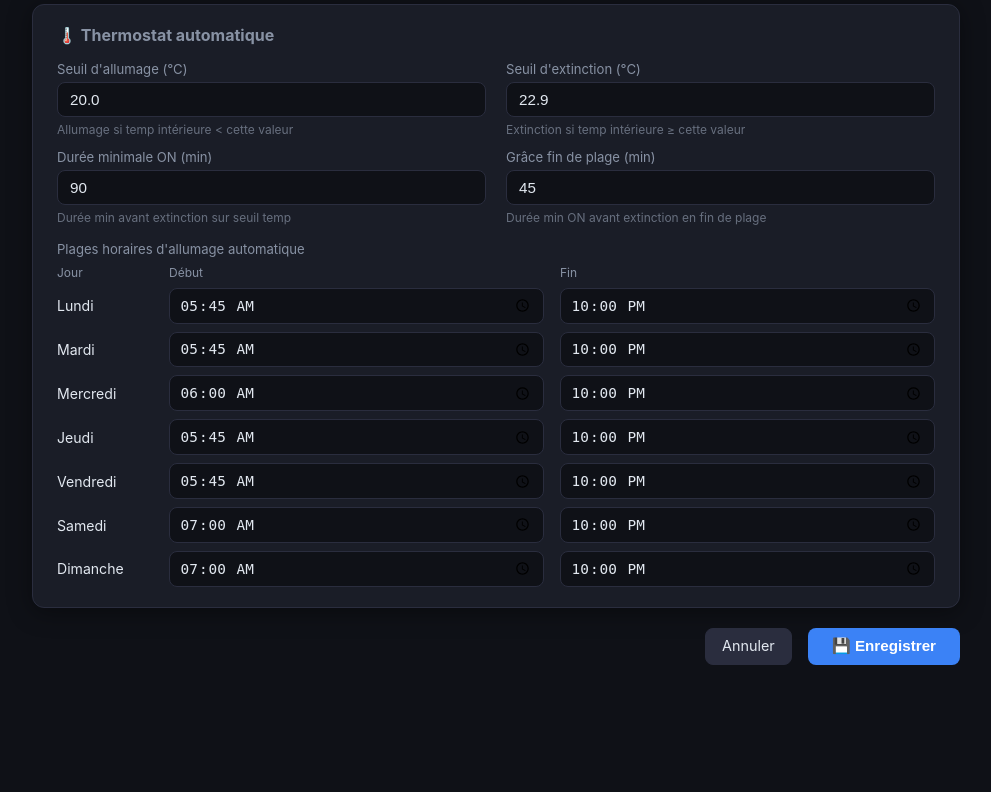
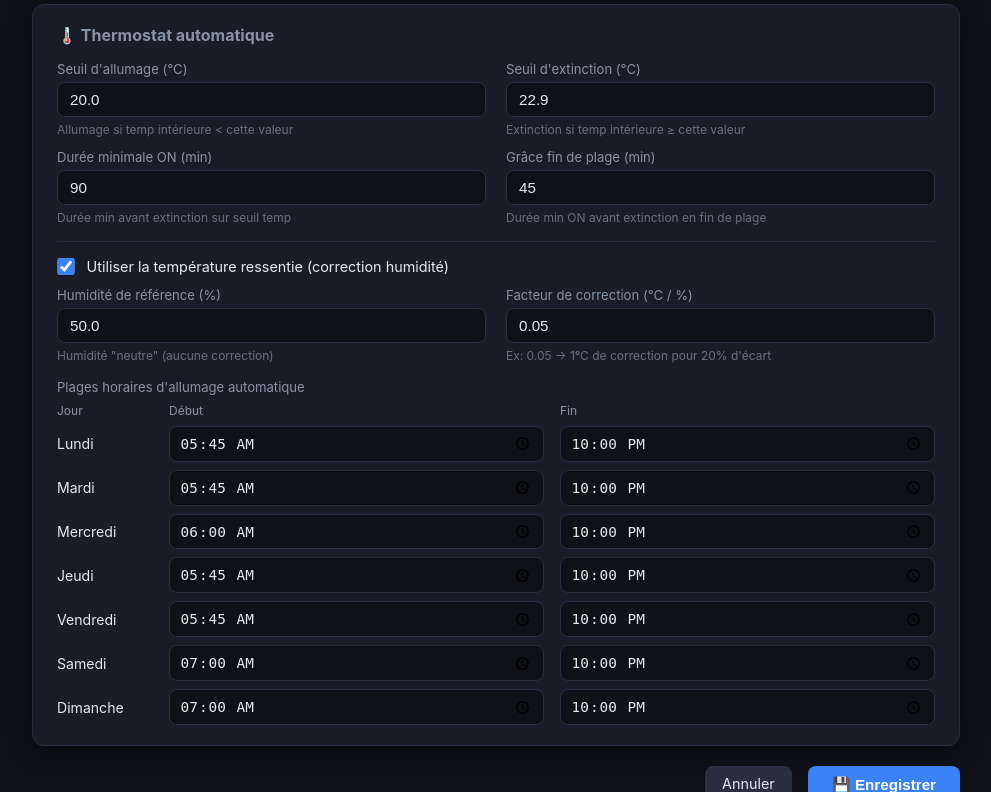
Before and after one commit to haysjg/Heating-Advisor, a Flask app: page /config in a window 1280 px wide. Shown: the part 2658-3450 px from the top of the page, without its empty margins (144-1135 px from the left). Before the commit the page ends 3323 px from the top, so only its background shows below. Run offline with Flask 3, Linux system fonts and the light colour scheme.

Commit message:
feat: température ressentie basée sur humidité pour le thermostat
- Formule : ressenti = temp + (humidité - référence) × facteur
- Paramètres configurables dans /config (toggle, référence, facteur)
- Affiché dans la carte température intérieure
- Inclus dans le diagnostic /api/thermostat/diagnose

Co-Authored-By: Claude Sonnet 4.6 <noreply@anthropic.com>

```diff
--- a/app.py
+++ b/app.py
@@ -142,6 +142,12 @@ def get_analysis(force_refresh: bool = False) -> dict:
 
     indoor = ha_client.get_indoor_climate(config.HOME_ASSISTANT)
     if indoor:
+        if (config.THERMOSTAT.get("use_felt_temperature")
+                and indoor.get("temperature") is not None
+                and indoor.get("humidity") is not None):
+            indoor["felt_temperature"] = thermostat_module.felt_temperature(
+                indoor["temperature"], indoor["humidity"], config.THERMOSTAT
+            )
         result["indoor"] = indoor
 
     _cache["data"] = result
@@ -256,6 +262,10 @@ def api_thermostat_diagnose():
         "temp_off": config.THERMOSTAT.get("temp_off"),
         "min_on_minutes": config.THERMOSTAT.get("min_on_minutes"),
         "grace_minutes": config.THERMOSTAT.get("end_of_schedule_grace_minutes"),
+        "use_felt_temperature": config.THERMOSTAT.get("use_felt_temperature"),
+        "felt_temperature": thermostat_module.felt_temperature(
+            indoor["temperature"], indoor.get("humidity"), config.THERMOSTAT
+        ) if indoor and indoor.get("temperature") is not None else None,
         "next_check": next_run,
     })
 
@@ -385,6 +395,9 @@ def api_config_save():
                 "temp_off": float(data.get("thermostat_temp_off", config.THERMOSTAT.get("temp_off", 22.9))),
                 "min_on_minutes": int(data.get("thermostat_min_on", config.THERMOSTAT.get("min_on_minutes", 90))),
                 "end_of_schedule_grace_minutes": int(data.get("thermostat_grace", config.THERMOSTAT.get("end_of_schedule_grace_minutes", 45))),
+                "use_felt_temperature": bool(data.get("thermostat_use_felt", config.THERMOSTAT.get("use_felt_temperature", True))),
+                "humidity_reference": float(data.get("thermostat_humidity_ref", config.THERMOSTAT.get("humidity_reference", 50.0))),
+                "humidity_correction_factor": float(data.get("thermostat_humidity_factor", config.THERMOSTAT.get("humidity_correction_factor", 0.05))),
                 "schedule": data.get("thermostat_schedule", config.THERMOSTAT.get("schedule", {})),
             },
         }
--- a/config.py
+++ b/config.py
@@ -86,6 +86,9 @@ THERMOSTAT = {
     "min_on_minutes": 90,                 # durée minimale ON avant extinction sur temp
     "end_of_schedule_grace_minutes": 45,  # durée minimale ON avant extinction fin de plage
     "check_interval_minutes": 10,         # fréquence de vérification
+    "use_felt_temperature": True,         # utiliser la température ressentie (temp + correction humidité)
+    "humidity_reference": 50.0,           # humidité de référence (%)
+    "humidity_correction_factor": 0.05,   # correction °C par % d'écart à la référence
     "schedule": {
         "mon": {"start": "05:45", "end": "22:00"},
         "tue": {"start": "05:45", "end": "22:00"},
--- a/modules/thermostat.py
+++ b/modules/thermostat.py
@@ -149,6 +149,15 @@ def _handle_sensor_recovery(state: dict, email_cfg: dict) -> dict:
     return state
 
 
+def felt_temperature(temp: float, humidity: float, cfg: dict) -> float:
+    """Calcule la température ressentie en tenant compte de l'humidité."""
+    if not cfg.get("use_felt_temperature") or humidity is None:
+        return temp
+    ref = cfg.get("humidity_reference", 50.0)
+    factor = cfg.get("humidity_correction_factor", 0.05)
+    return round(temp + (humidity - ref) * factor, 1)
+
+
 def check_and_apply(ha_cfg: dict, thermostat_cfg: dict, recommendation: str, email_cfg: dict = None) -> None:
     """
     Vérifie la température intérieure et pilote le poêle.
@@ -194,10 +203,15 @@ def check_and_apply(ha_cfg: dict, thermostat_cfg: dict, recommendation: str, ema
     state = _handle_sensor_recovery(state, email_cfg)
 
     temp = indoor["temperature"]
+    humidity = indoor.get("humidity")
+    effective_temp = felt_temperature(temp, humidity, thermostat_cfg)
     temp_on = thermostat_cfg.get("temp_on", 20.0)
     temp_off = thermostat_cfg.get("temp_off", 22.9)
     min_on = thermostat_cfg.get("min_on_minutes", 90)
     grace = thermostat_cfg.get("end_of_schedule_grace_minutes", 45)
+
+    if thermostat_cfg.get("use_felt_temperature") and humidity is not None:
+        logger.debug("Thermostat : temp réelle=%.1f°C, humidité=%.0f%%, ressentie=%.1f°C", temp, humidity, effective_temp)
 
     in_schedule = is_in_schedule(thermostat_cfg)
 
@@ -230,10 +244,10 @@ def check_and_apply(ha_cfg: dict, thermostat_cfg: dict, recommendation: str, ema
     on_minutes = (datetime.now() - last_on).total_seconds() / 60 if last_on else 0
 
     if current == "off":
-        if in_schedule and temp < temp_on and recommendation == "poele":
+        if in_schedule and effective_temp < temp_on and recommendation == "poele":
             logger.info(
-                "Thermostat : allumage poêle (%.1f°C < %.1f°C, recommandation=%s)",
-                temp, temp_on, recommendation,
+                "Thermostat : allumage poêle (ressenti %.1f°C < %.1f°C, réel %.1f°C, recommandation=%s)",
+                effective_temp, temp_on, temp, recommendation,
             )
             ha_client.turn_on(ha_cfg)
             _save_state({
@@ -243,10 +257,10 @@ def check_and_apply(ha_cfg: dict, thermostat_cfg: dict, recommendation: str, ema
             })
     else:  # current == "on"
         if in_schedule:
-            if temp >= temp_off and on_minutes >= min_on:
+            if effective_temp >= temp_off and on_minutes >= min_on:
                 logger.info(
-                    "Thermostat : extinction poêle (%.1f°C >= %.1f°C, allumé depuis %.0f min)",
-                    temp, temp_off, on_minutes,
+                    "Thermostat : extinction poêle (ressenti %.1f°C >= %.1f°C, réel %.1f°C, allumé depuis %.0f min)",
+                    effective_temp, temp_off, temp, on_minutes,
                 )
                 ha_client.turn_off(ha_cfg)
                 _save_state({
--- a/templates/config.html
+++ b/templates/config.html
@@ -516,6 +516,31 @@
 
       </div>
 
+      <hr class="section-divider" style="margin:1rem 0">
+
+      <div style="display:flex;align-items:center;gap:0.75rem;margin-bottom:0.75rem">
+        <input type="checkbox" id="thermostat_use_felt" style="width:1.1rem;height:1.1rem;accent-color:var(--blue);cursor:pointer"
+               {% if config.THERMOSTAT.use_felt_temperature %}checked{% endif %}>
+        <label for="thermostat_use_felt" style="font-size:0.9rem;cursor:pointer">
+          Utiliser la température ressentie (correction humidité)
+        </label>
+      </div>
+
+      <div class="form-grid">
+        <div class="form-group">
+          <label>Humidité de référence (%)</label>
+          <input type="number" id="thermostat_humidity_ref" min="20" max="80" step="1"
+                 value="{{ config.THERMOSTAT.humidity_reference }}">
+          <span class="hint">Humidité "neutre" (aucune correction)</span>
+        </div>
+        <div class="form-group">
+          <label>Facteur de correction (°C / %)</label>
+          <input type="number" id="thermostat_humidity_factor" min="0" max="0.2" step="0.01"
+                 value="{{ config.THERMOSTAT.humidity_correction_factor }}">
+          <span class="hint">Ex: 0.05 → 1°C de correction pour 20% d'écart</span>
+        </div>
+      </div>
+
       <p style="font-size:0.82rem;color:var(--text-sub);margin:1rem 0 0.5rem">Plages horaires d'allumage automatique</p>
       <div style="display:grid;grid-template-columns:6rem 1fr 1fr;gap:0.5rem 1rem;align-items:center">
         <span style="font-size:0.75rem;color:var(--text-sub)">Jour</span>
@@ -622,6 +647,9 @@
       thermostat_temp_off:  parseFloat(getVal('thermostat_temp_off')),
       thermostat_min_on:    parseInt(getVal('thermostat_min_on')),
       thermostat_grace:     parseInt(getVal('thermostat_grace')),
+      thermostat_use_felt:  document.getElementById('thermostat_use_felt').checked,
+      thermostat_humidity_ref: parseFloat(getVal('thermostat_humidity_ref')),
+      thermostat_humidity_factor: parseFloat(getVal('thermostat_humidity_factor')),
       thermostat_schedule: {
         mon: { start: getVal('sched_mon_start'), end: getVal('sched_mon_end') },
         tue: { start: getVal('sched_tue_start'), end: getVal('sched_tue_end') },
--- a/templates/index.html
+++ b/templates/index.html
@@ -152,6 +152,9 @@
         {% endif %}
         {% if data.indoor.humidity is not none %}
           <p class="value-sub">Humidité : <strong>{{ data.indoor.humidity|int }} %</strong></p>
+        {% endif %}
+        {% if data.indoor.felt_temperature is defined and data.indoor.felt_temperature is not none %}
+          <p class="value-sub">Ressenti : <strong>{{ "%.1f"|format(data.indoor.felt_temperature) }} °C</strong></p>
         {% endif %}
         <p class="value-sub">Cible : {{ config.TARGET_TEMP }}°C</p>
         <span class="source-badge source-real">📡 Shelly H&amp;T Gen3</span>
```
